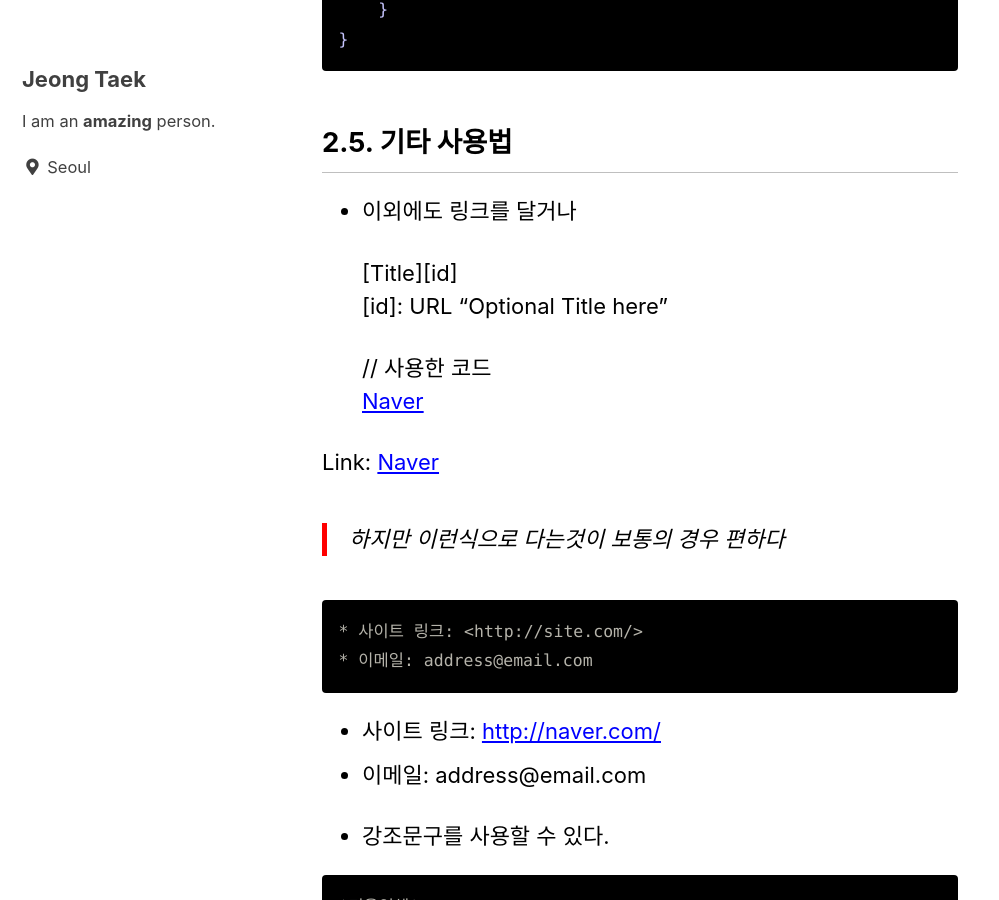
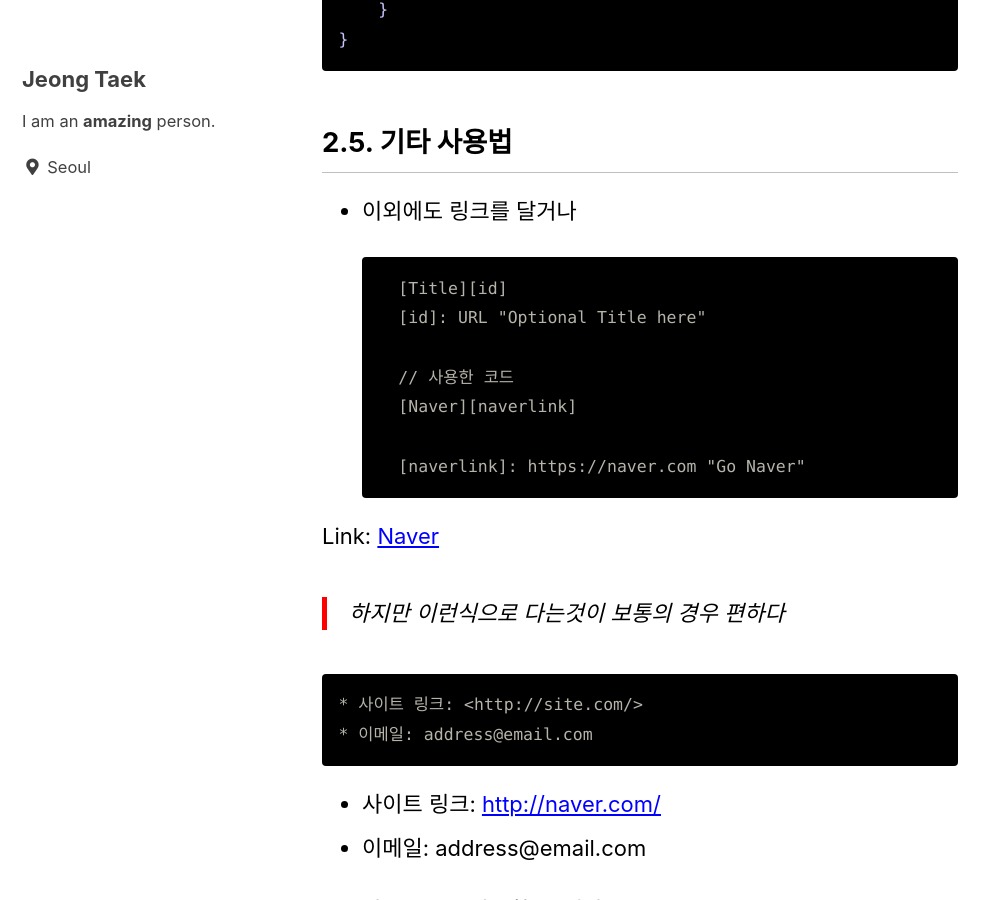
Before and after one commit to plumy828/plumy828.github.io, a Jekyll site: the page built from _posts/2022-11-28-About Markdown.md, in a window 1280 px wide and 900 px high, scrolled down 6820 px. Shown: the whole window, without its empty margins (0-999 px from the left). Built offline with Jekyll 4.4.1, drawn with Linux system fonts in a browser that asks for light colours; cached includes are drawn as plain includes; comment, search, counter and statistics services are not loaded.

Commit message:
READMD 초안 작성

````diff
--- a/_config.yml
+++ b/_config.yml
@@ -21,7 +21,7 @@
 subtitle                 : # site tagline that appears below site title in masthead
 name                     : "Jeong Taek"
 description              : "An amazing website."
-url                      : # the base hostname & protocol for your site e.g. "https://mmistakes.github.io"
+url                      : "https://plumy828.github.io" # the base hostname & protocol for your site e.g. "https://mmistakes.github.io"
 baseurl                  : # the subpath of your site, e.g. "/blog"
 repository               : "plumy828/plumy828.github.io" # GitHub username/repo-name e.g. "mmistakes/minimal-mistakes"
 teaser                   : # path of fallback teaser image, e.g. "/assets/images/500x300.png"
--- a/_posts/2022-11-28-About Markdown.md
+++ b/_posts/2022-11-28-About Markdown.md
@@ -196,6 +196,7 @@
 ## 2.5. 기타 사용법
 * 이외에도 링크를 달거나
 
+    ```
     [Title][id]
     [id]: URL "Optional Title here"
 
@@ -203,7 +204,7 @@
     [Naver][naverlink]
 
     [naverlink]: https://naver.com "Go Naver"
-
+    ```
 
 Link: [Naver][naverlink]
 
````
Also changed, not shown: README.md (added), img/capture2.PNG (added).
